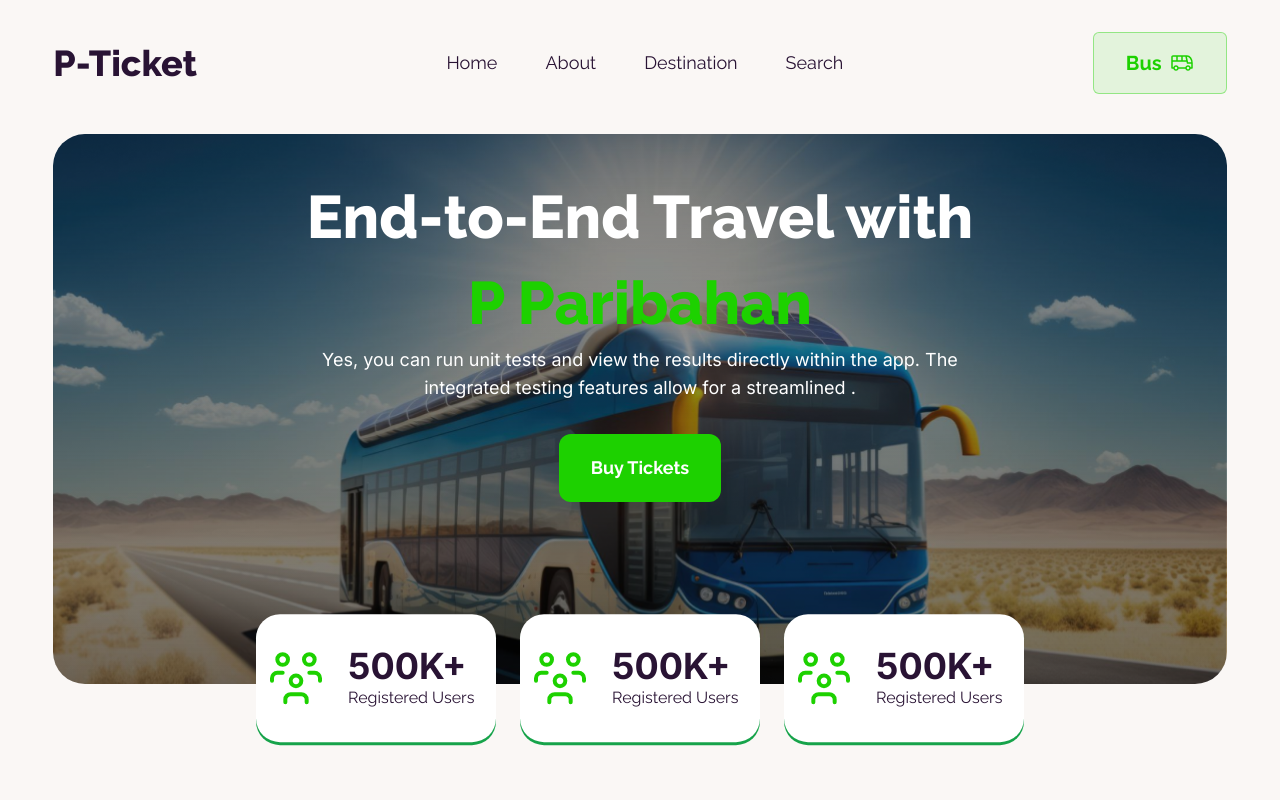
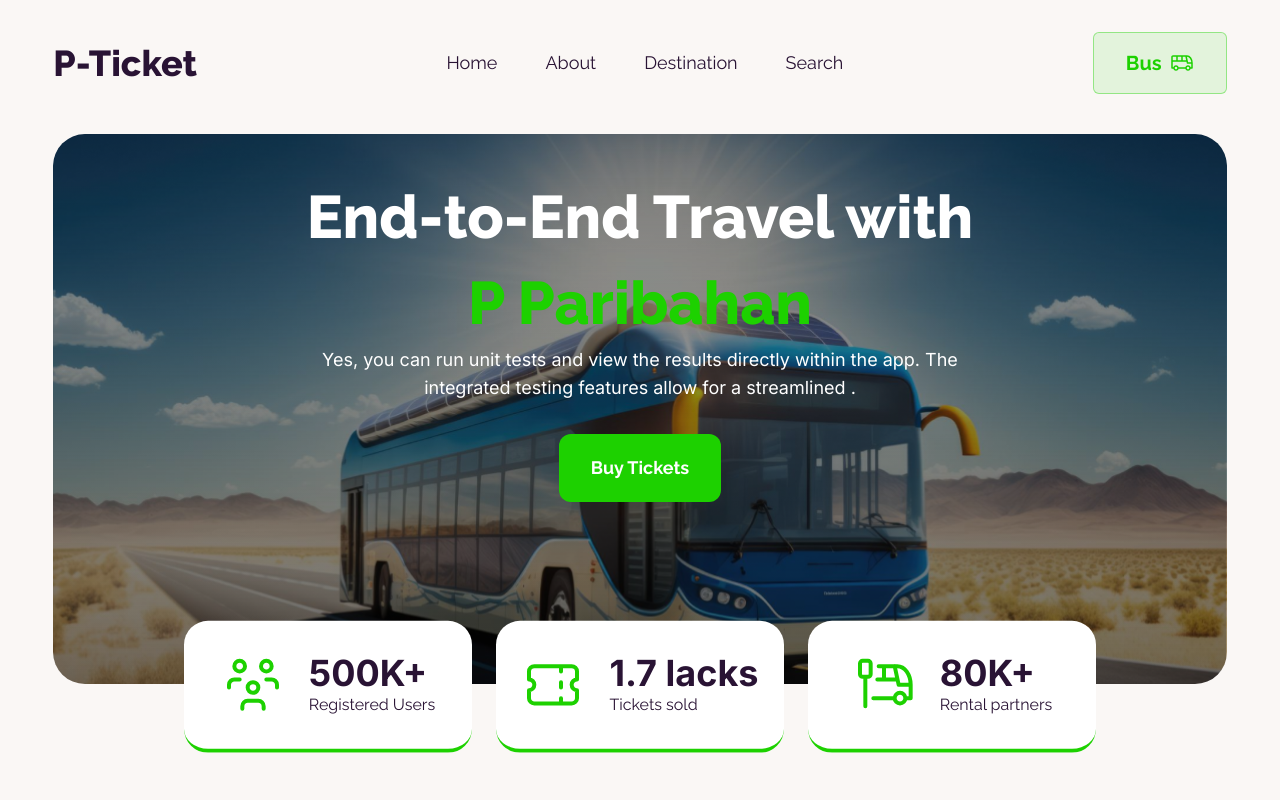
Before and after one commit to AbdullahAlMaksud/b9-a5, a plain HTML site: page index.html in a window 1280 px wide. Shown: the top 800 px of the page. Drawn offline with nearby package versions, Linux system fonts and the light colour scheme.

Commit message:
Design Issue Fixed

```diff
--- a/index.html
+++ b/index.html
@@ -39,6 +39,19 @@
         background-blend-mode: multiply;
       }
     </style>
+      <!-- Custom Color -->
+
+  <script>
+    tailwind.config = {
+      theme: {
+        extend: {
+          colors: {
+            themecolor: "#1DD100",
+          },
+        },
+      },
+    };
+  </script>
   </head>
   <body class="font-raleway">
     <header class="container w-11/12 mx-auto mt-8">
@@ -54,7 +67,7 @@
           <li><a href>Search</a></li>
         </div>
         <button
-          class="flex gap-2 items-center border-[1px] border-[#1dd10066] bg-[#1dd1001a] px-8 py-4 rounded-md text-[#1DD100] font-bold text-xl">
+          class="flex gap-2 items-center border-[1px] border-[#1dd10066] bg-[#1dd1001a] px-8 py-4 rounded-md text-themecolor font-bold text-xl">
           Bus<img src="./assets/icon/small-bus.svg" alt />
         </button>
       </nav>
@@ -65,7 +78,7 @@
         <div
           class="text-white w-3/5 flex flex-col items-center mx-auto text-center justify-center mt-10">
           <h1 class="text-6xl font-extrabold leading-[86px]">
-            End-to-End Travel with<br /><span class="text-[#1DD100]">P
+            End-to-End Travel with<br /><span class="text-themecolor">P
               Paribahan</span>
           </h1>
           <p class="font-inter text-lg">
@@ -73,24 +86,18 @@
             app. The integrated testing features allow for a streamlined .
           </p>
           <button
-            class="px-8 py-5 bg-[#1DD100] rounded-xl text-lg font-bold tex-[#030712] mt-8">
+            class="px-8 py-5 bg-themecolor rounded-xl text-lg font-bold tex-[#030712] mt-8">
             Buy Tickets
           </button>
         </div>
+
+
         <!-- Banner Statistic -->
         <div class="flex gap-6 mx-auto translate-y-[90%]">
           <!-- Box -->
-          <div
-            class="bg-green-600 rounded-3xl flex gap-5 py-8 px-2 w-60 relative">
-            <div>
-              <img src="./assets/icon/users-group.svg" alt />
-            </div>
-            <div>
-              <h3 class="text-4xl font-bold font-inter">500K+</h3>
-              <p>Registered Users</p>
               <!-- Main Box -->
-              <div class="absolute bottom-[3px] left-0">
-                <div class="bg-white w-60 rounded-3xl flex gap-5 py-8 px-2">
+              <div class="flex justify-center items-center">
+                <div class="bg-white w-72 rounded-3xl flex justify-center items-center gap-6 py-8 px-2 Rental partners border-b-4 border-themecolor">
                   <div>
                     <img src="./assets/icon/users-group.svg" alt />
                   </div>
@@ -100,58 +107,38 @@
                   </div>
                 </div>
               </div>
-            </div>
-          </div>
-          <!-- Box -->
-          <div
-            class="bg-green-600 rounded-3xl flex gap-5 py-8 px-2 w-60 relative">
-            <div>
-              <img src="./assets/icon/users-group.svg" alt />
-            </div>
-            <div>
-              <h3 class="text-4xl font-bold font-inter">500K+</h3>
-              <p>Registered Users</p>
-              <!-- Main Box -->
-              <div class="absolute bottom-[3px] left-0">
-                <div class="bg-white w-60 rounded-3xl flex gap-5 py-8 px-2">
+
+              <!-- Main Box 2 -->
+              <div class="flex justify-center items-center">
+                <div class="bg-white w-72 rounded-3xl flex justify-center items-center gap-6 py-8 px-2 border-b-4 border-themecolor ">
                   <div>
-                    <img src="./assets/icon/users-group.svg" alt />
+                    <img src="./assets/icon/ticket.svg" alt />
                   </div>
                   <div>
-                    <h3 class="text-4xl font-bold font-inter">500K+</h3>
-                    <p>Registered Users</p>
+                    <h3 class="text-4xl font-bold font-inter">1.7 lacks</h3>
+                    <p>Tickets sold</p>
                   </div>
                 </div>
               </div>
-            </div>
-          </div>
           <!-- Box -->
-          <div
-            class="bg-green-600 rounded-3xl flex gap-5 py-8 px-2 w-60 relative">
-            <div>
-              <img src="./assets/icon/users-group.svg" alt />
-            </div>
-            <div>
-              <h3 class="text-4xl font-bold font-inter">500K+</h3>
-              <p>Registered Users</p>
-              <!-- Main Box -->
-              <div class="absolute bottom-[3px] left-0">
-                <div class="bg-white w-60 rounded-3xl flex gap-5 py-8 px-2">
+              <!-- Main Box 3 -->
+              <div class="">
+                <div class="bg-white w-72 rounded-3xl flex justify-center items-center gap-6 py-8 px-4 border-b-4 border-themecolor">
                   <div>
-                    <img src="./assets/icon/users-group.svg" alt />
+                    <img src="./assets/icon/bus-stop.svg" alt />
                   </div>
                   <div>
-                    <h3 class="text-4xl font-bold font-inter">500K+</h3>
-                    <p>Registered Users</p>
+                    <h3 class="text-4xl font-bold font-inter">80K+</h3>
+                    <p>Rental partners</p>
                   </div>
                 </div>
               </div>
-            </div>
-          </div>
         </div>
+
+
       </section>
     </header>
-    <main class="hidden">
+    <main class="">
       <!-- Ticket Coupon Section  -->
       <section class="container w-11/12 flex flex-col gap-16 mx-auto mt-48">
         <h3 class="text-4xl font-bold text-[#030712] text-center">
@@ -204,16 +191,16 @@
           </div>
         </div>
         <button
-          class="rounded-2xl border-[1px] border-[#1DD100] px-8 py-5 text-[#1DD100] font-bold text-xl w-[20%] mx-auto">
+          class="rounded-2xl border-[1px] border-themecolor px-8 py-5 text-themecolor font-bold text-xl w-[20%] mx-auto">
           See All Offers
         </button>
       </section>
 
       <!-- Ticket & Seat Section -->
-      <section class="bg-green-600 rounded-t-[88px] h-40 w-full absolute mt-20">
+      <!-- <section class="bg-green-600 rounded-t-[88px] h-[1440px] w-full absolute mt-20"> -->
         <!-- Section Start Here -->
         <section
-          class="bg-[#F7F8F8] rounded-t-[88px] relative translate-y-[2px]">
+          class="bg-[#F7F8F8] rounded-t-[88px] border-themecolor border-t-2 translate-y-[2px] mt-20">
           <div>
             <h3 class="font-bold text-center text-4xl rounded pt-28">
               P.H Paribahan
@@ -242,7 +229,7 @@
                 <div>
                   <button class="rounded-xl p-4 bg-[#1dd10026] flex gap-3">
                     <img src="./assets/icon/tabler-icon-armchair.svg" alt />
-                    <p class="font-medium font-inter text-[#1DD100] text-lg">
+                    <p class="font-medium font-inter text-themecolor text-lg">
                       <span id>40</span> Seats left
                     </p>
                   </button>
@@ -298,7 +285,7 @@
           </div>
 
         </section>
-      </section>
+      <!-- </section> -->
     </main>
     <footer class="bg-black text-white mx-auto mt-96">
       <div class="w-11/12 mx-auto container">
```
